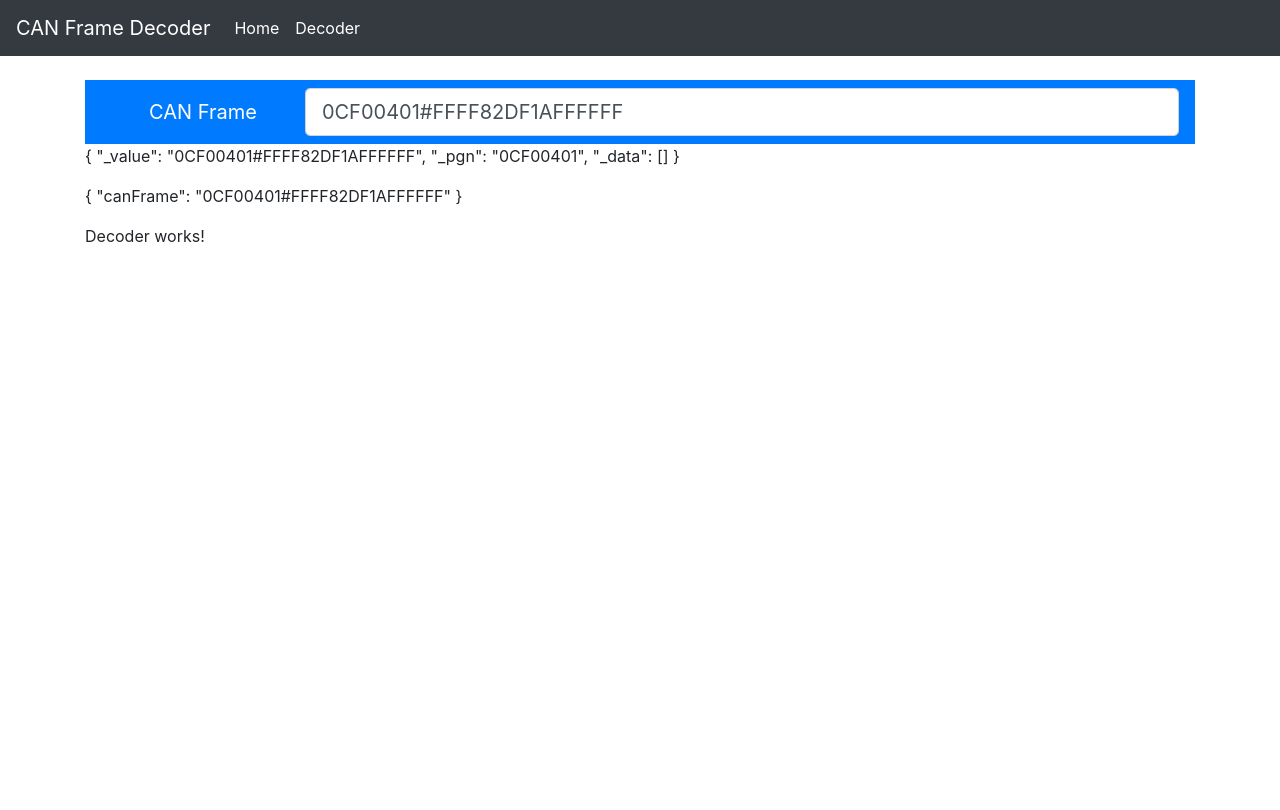
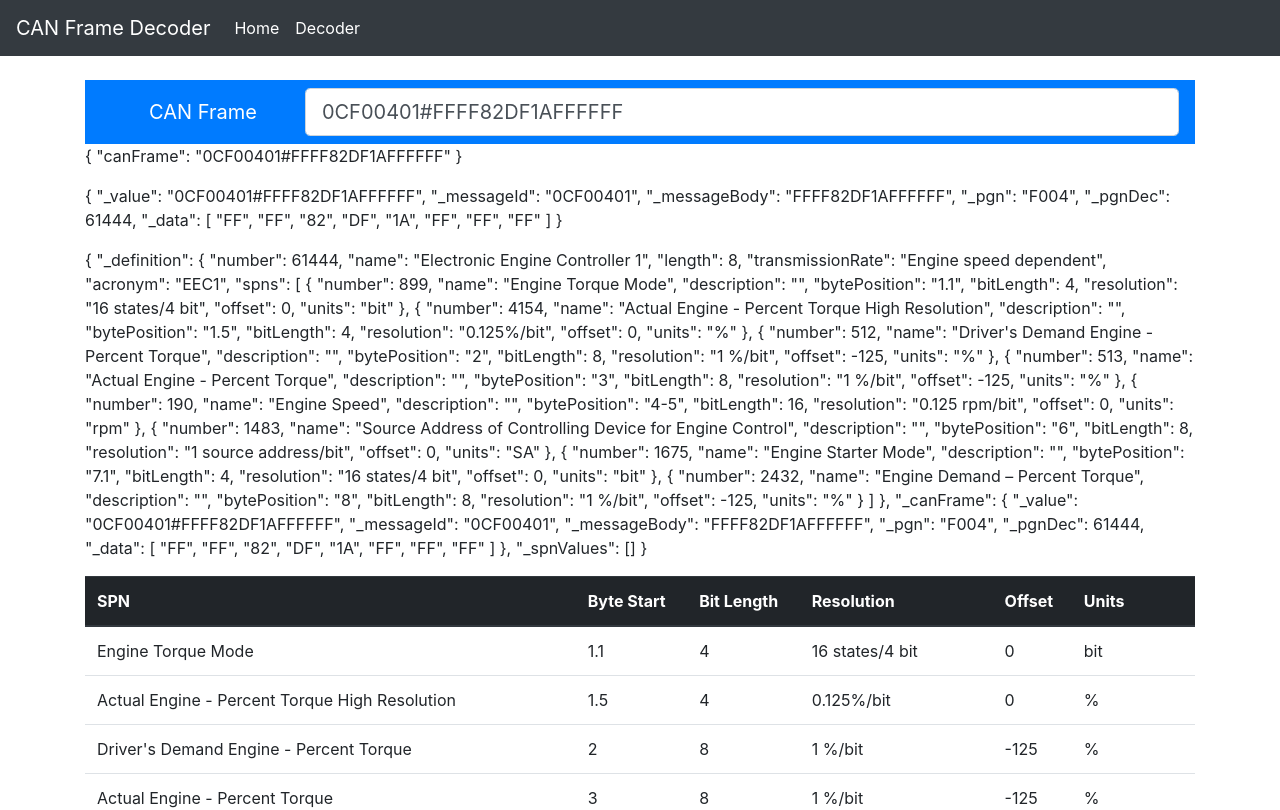
Before and after one commit to rodp82/can-frame-decoder, an Angular app: page /decoder in a window 1280 px wide. Shown: the top 810 px of the page. Built offline with nearby package versions, Linux system fonts and the light colour scheme.

Commit message:
More work

```diff
--- a/package.json
+++ b/package.json
@@ -22,8 +22,12 @@
     "@angular/platform-browser-dynamic": "^5.2.0",
     "@angular/router": "^5.2.0",
     "@ng-bootstrap/ng-bootstrap": "^1.0.0",
+    "@types/lodash": "^4.14.104",
     "bootstrap": "^4.0.0",
     "core-js": "^2.4.1",
+    "jquery": "^1.9.1",
+    "lodash": "^4.17.5",
+    "popper.js": "^1.12.9",
     "rxjs": "^5.5.6",
     "zone.js": "^0.8.19"
   },
--- a/src/app/decoder/decoder.component.html
+++ b/src/app/decoder/decoder.component.html
@@ -9,8 +9,33 @@
            required>
   </form>
 </nav>
+<p>{{form.value | json}}</p>
 <p>{{canFrame | json}}</p>
-<p>{{form.value | json}}</p>
-<p>
-  Decoder works!
-</p>
+<p>{{canFrameResult | json}}</p>
+
+<table class="table" *ngIf="canFrameResult">
+  <thead class="thead-dark">
+    <tr>
+      <th>SPN</th>
+      <th>Byte Start</th>
+      <th>Bit Length</th>
+      <th>Resolution</th>
+      <th>Offset</th>
+      <th>Units</th>
+      <th></th>
+      <th></th>
+    </tr>
+  </thead>
+  <tbody>
+    <tr *ngFor="let spn of canFrameResult.definition.spns">
+      <td>{{spn.name}}</td>
+      <td>{{spn.bytePosition}}</td>
+      <td>{{spn.bitLength}}</td>
+      <td>{{spn.resolution}}</td>
+      <td>{{spn.offset}}</td>
+      <td>{{spn.units}}</td>
+      <td></td>
+      <td></td>
+    </tr>
+  </tbody>
+</table>
--- a/src/app/decoder/decoder.component.ts
+++ b/src/app/decoder/decoder.component.ts
@@ -5,6 +5,7 @@ import 'rxjs/add/operator/distinctUntilChanged';
 
 import { DecoderService } from '../services/decoder.service';
 import { CanFrame } from '../models/can-frame';
+import { CanFrameResult } from '../models/can-frame-result';
 import { Pgn, Spn } from '../models/pgn';
 
 
@@ -16,6 +17,7 @@ import { Pgn, Spn } from '../models/pgn';
 export class DecoderComponent implements OnInit {
 
   canFrame: CanFrame;
+  canFrameResult: CanFrameResult;
   canFrameChange: Subject<string> = new Subject<string>();
 
   pgns = {
@@ -29,15 +31,28 @@ export class DecoderComponent implements OnInit {
       new Spn( 607, 'Progressive Shift Disable', '', '5.3', 2, '4 states/2 bit', 0, 'bit'),
       new Spn( 161, 'Transmission Input Shaft Speed', '', '6-7', 16, '0.125 rpm/bit', 0, 'rpm'),
       new Spn( 1482, 'Source Address of Controlling Device for Transmission Control', '', '8', 8, '1 source address/bit', 0, 'SA'),
-    ] )
+    ] ),
+    61444 : new Pgn(61444, 'Electronic Engine Controller 1', 8, 'Engine speed dependent', 'EEC1', [
+      new Spn(899, 'Engine Torque Mode', '', '1.1', 4, '16 states/4 bit', 0, 'bit'),
+      new Spn(4154, 'Actual Engine - Percent Torque High Resolution', '', '1.5', 4, '0.125%/bit', 0, '%'),
+      new Spn(512, 'Driver\'s Demand Engine - Percent Torque', '', '2', 8, '1 %/bit', -125, '%'),
+      new Spn(513, 'Actual Engine - Percent Torque', '', '3', 8, '1 %/bit', -125, '%'),
+      new Spn(190, 'Engine Speed', '', '4-5', 16, '0.125 rpm/bit', 0, 'rpm'),
+      new Spn(1483, 'Source Address of Controlling Device for Engine Control', '', '6', 8, '1 source address/bit', 0, 'SA'),
+      new Spn(1675, 'Engine Starter Mode', '', '7.1', 4, '16 states/4 bit', 0, 'bit'),
+      new Spn(2432, 'Engine Demand – Percent Torque', '', '8', 8, '1 %/bit', -125, '%'),
+    ])
   };
 
   constructor(private decoder: DecoderService) {
-    this.canFrame = new CanFrame('0CF00401#FFFF82DF1AFFFFFF');
+    this.decoder.definitions = this.pgns;
     this.canFrameChange
       .debounceTime(500)
       .distinctUntilChanged()
-      .subscribe(newStr => this.decode(newStr));
+      .subscribe(newStr => this.onChangeComplete(newStr));
+
+    this.canFrame = new CanFrame('0CF00401#FFFF82DF1AFFFFFF');
+    this.decode();
   }
 
   ngOnInit() {
@@ -47,9 +62,17 @@ export class DecoderComponent implements OnInit {
     this.canFrameChange.next(text);
   }
 
-  decode(canFrame: string) {
+  onChangeComplete(canFrame: string) {
     this.canFrame.value = canFrame;
-    this.decoder.decode(this.canFrame.value);
+    this.decode();
+  }
+
+  decode() {
+    try {
+      this.canFrameResult = this.decoder.decode(this.canFrame);
+    } catch (e) {
+      console.log(e);
+    }
   }
 
 }
--- /dev/null
+++ b/src/app/models/can-frame-result.ts
@@ -0,0 +1,39 @@
+import { Pgn } from './pgn';
+import { CanFrame } from './can-frame';
+
+export class CanFrameResult {
+  private _definition: Pgn;
+  private _canFrame: CanFrame;
+  private _spnValues: any[];
+
+
+  constructor(definition: Pgn, canFrame: CanFrame, spnValues: any[]) {
+    this._definition = definition;
+    this._canFrame   = canFrame;
+    this._spnValues  = spnValues;
+  }
+
+  get definition(): Pgn {
+    return this._definition;
+  }
+
+  set definition(value: Pgn) {
+    this._definition = value;
+  }
+
+  get canFrame(): CanFrame {
+    return this._canFrame;
+  }
+
+  set canFrame(value: CanFrame) {
+    this._canFrame = value;
+  }
+
+  get spnValues(): any[] {
+    return this._spnValues;
+  }
+
+  set spnValues(value: any[]) {
+    this._spnValues = value;
+  }
+}
--- a/src/app/models/can-frame.ts
+++ b/src/app/models/can-frame.ts
@@ -1,11 +1,36 @@
 export class CanFrame {
-  private _value: string;
-  private _pgn: string;
-  private _data: string[];
+  private _value: string = '';
+  private _messageId: string = '';
+  private _messageBody: string = '';
+  private _pgn: string = '';
+  private _pgnDec: number = 0;
+  private _data: string[] = [];
 
   constructor(canFrameStr: string) {
-    console.log('Model constructed', canFrameStr);
+    // console.log('Model constructed', canFrameStr);
     this.value = canFrameStr;
+  }
+
+  private _extractStr() {
+    let split        = this._value.split('#');
+    this.messageId   = split[ 0 ];
+    this.messageBody = split[ 1 ];
+
+    this.pgn = this.messageId.slice(2, 6);
+    this.pgnDec = this._hex2Dec(this.pgn);
+
+    for (let i = 0; i < this.messageBody.length; i += 2) {
+      this.data.push(this.messageBody.substr(i, 2));
+    }
+  }
+
+  private _checkHex(v: string): boolean {
+    return /^[0-9A-Fa-f]{1,64}$/.test(v);
+  }
+
+  private _hex2Dec(v: string): number {
+    if (!this._checkHex(v)) return 0;
+    return parseInt(v, 16);
   }
 
   get value(): string {
@@ -13,12 +38,28 @@ export class CanFrame {
   }
 
   set value(value: string) {
-    console.log('Setting value');
+    // console.log('Setting value');
+    if (value.split('#').length !== 2) {
+      throw new Error(`Incorrect format for CAN Frame value: "${value}"`);
+    }
     this._value = value;
-    let split = this._value.split('#');
-    this.pgn = split[ 0 ];
-    this.data = [];
+    this._extractStr();
+  }
 
+  get messageId(): string {
+    return this._messageId;
+  }
+
+  set messageId(value: string) {
+    this._messageId = value;
+  }
+
+  get messageBody(): string {
+    return this._messageBody;
+  }
+
+  set messageBody(value: string) {
+    this._messageBody = value;
   }
 
   get pgn(): string {
@@ -29,6 +70,14 @@ export class CanFrame {
     this._pgn = value;
   }
 
+  get pgnDec(): number {
+    return this._pgnDec;
+  }
+
+  set pgnDec(value: number) {
+    this._pgnDec = value;
+  }
+
   get data(): string[] {
     return this._data;
   }
--- a/src/app/services/decoder.service.ts
+++ b/src/app/services/decoder.service.ts
@@ -1,11 +1,44 @@
 import { Injectable } from '@angular/core';
+import * as _ from 'lodash';
+import { CanFrame } from '../models/can-frame';
+import { CanFrameResult } from '../models/can-frame-result';
 
 @Injectable()
 export class DecoderService {
+  private _definitions: {};
+
   constructor() {
   }
 
-  decode(canFrame: string) {
+  decode(canFrame: CanFrame): CanFrameResult {
+    if (!this._definitions || _.isEmpty(this.definitions)) {
+      throw new Error('Definitions property is empty');
+    }
     console.log('Decoding can frame', canFrame);
+
+    if (!(canFrame.pgnDec in this.definitions)) {
+      throw new Error('PGN is not found in the definitions');
+    }
+
+    let pgnDefintion = this.definitions[ canFrame.pgnDec ];
+
+    return new CanFrameResult(pgnDefintion, canFrame, []);
+  }
+
+  // private _checkHex(v: string): boolean {
+  //   return /^[0-9A-Fa-f]{1,64}$/.test(v);
+  // }
+  //
+  // private _hex2Dec(v: string): string {
+  //   if (!this._checkHex(v)) return '0';
+  //   return parseInt(v, 16).toString(10);
+  // }
+
+  get definitions(): {} {
+    return this._definitions;
+  }
+
+  set definitions(value: {}) {
+    this._definitions = value;
   }
 }
--- a/tslint.json
+++ b/tslint.json
@@ -10,7 +10,7 @@
       true,
       "check-space"
     ],
-    "curly": true,
+    "curly": false,
     "deprecation": {
       "severity": "warn"
     },
```
Also changed, not shown: 1 other file (tests, documents, lock files or other folders).
